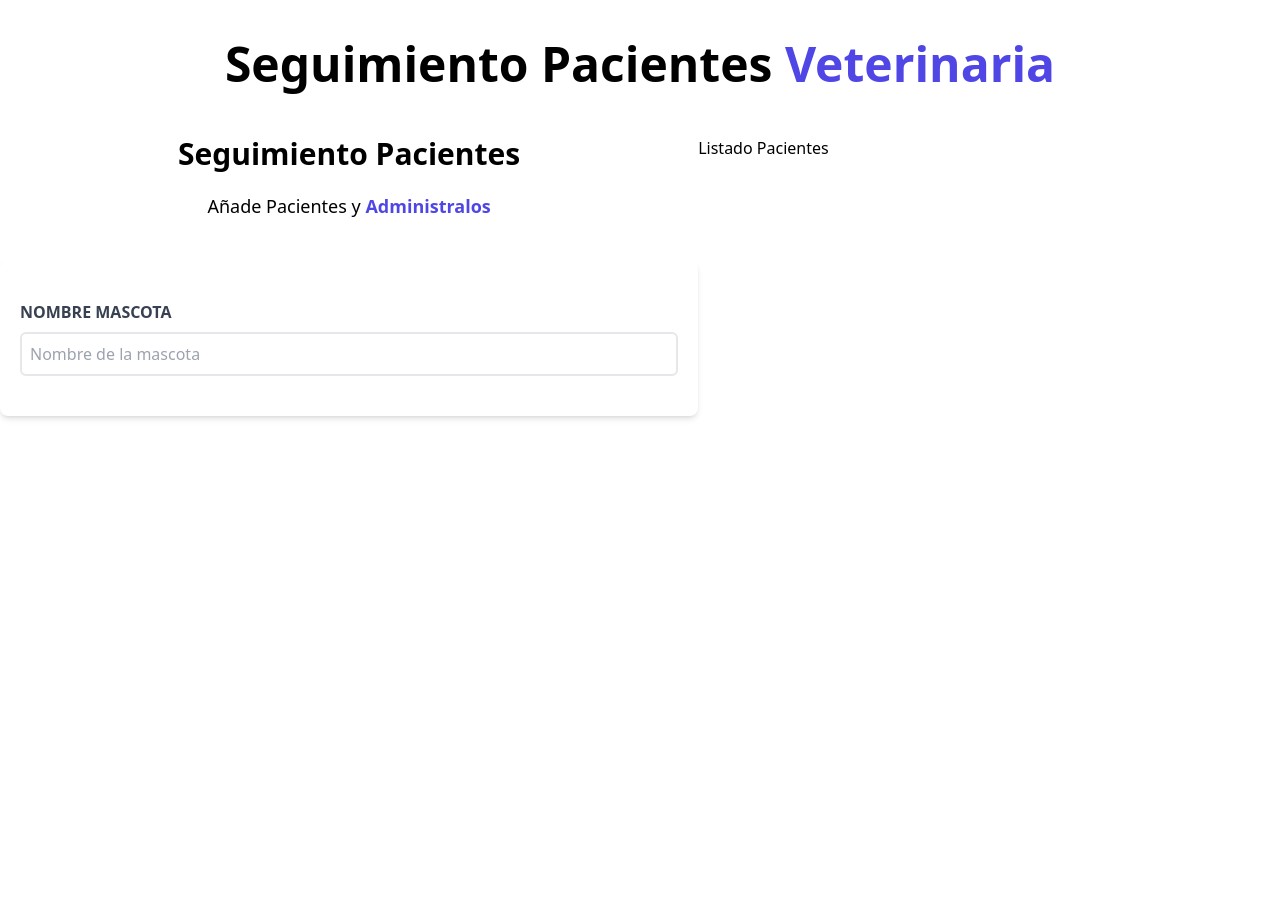
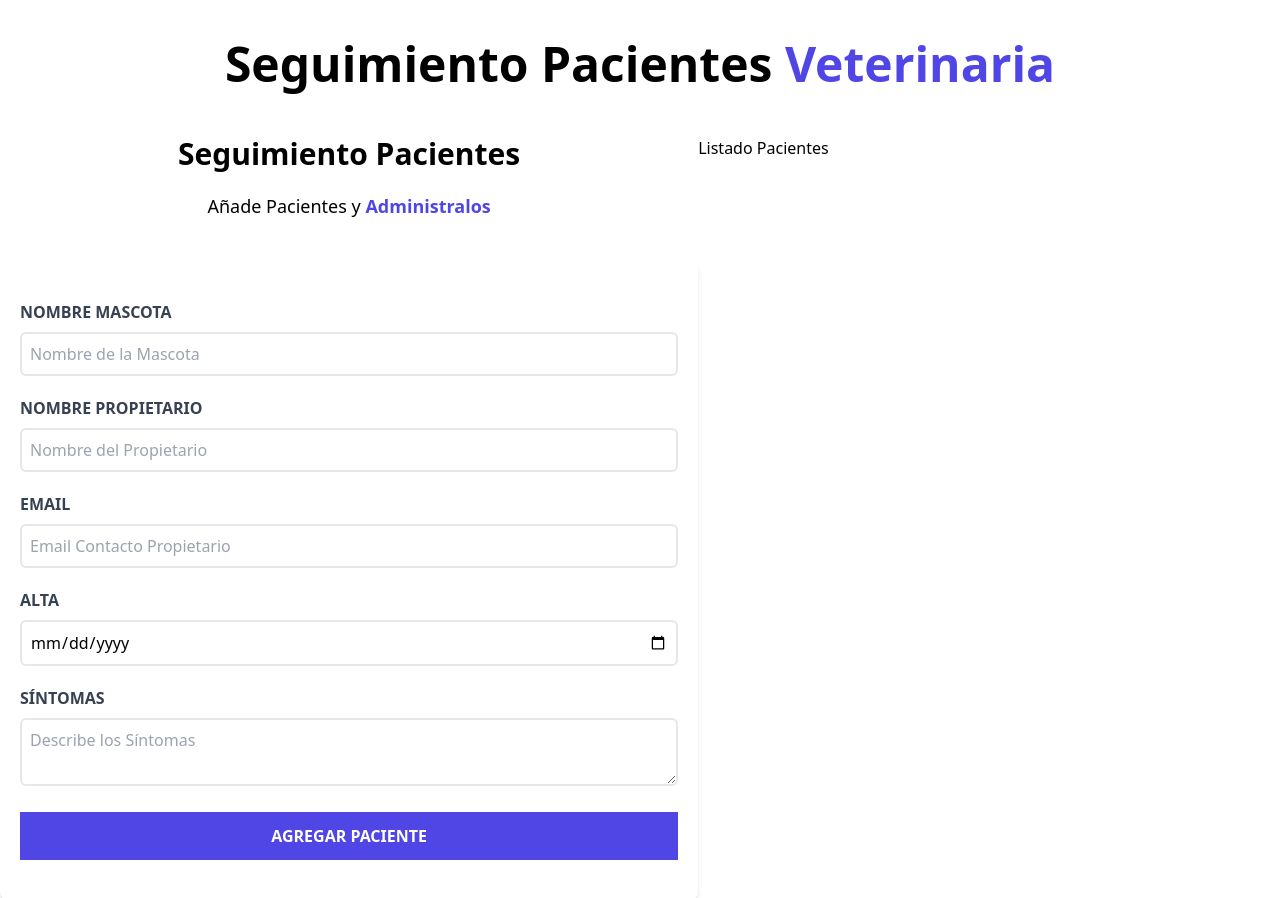
Before and after one commit to Grover1986/Proyectos-React, a React app in the folder projects/01-citas/: page / in a window 1280 px wide. Before the commit the page ends 800 px from the top, so only its background shows below. Built offline with nearby package versions, Linux system fonts and the light colour scheme; the HTML template or start-up script is replaced by a standard one.

Commit message:
feat(projects/01-citas): final front formulario

```diff
--- a/projects/01-citas/src/components/Formulario.jsx
+++ b/projects/01-citas/src/components/Formulario.jsx
@@ -10,12 +10,58 @@ const Formulario = () => {
          </p>
 
          <form className='bg-white shadow-md rounded-lg py-10 px-5'>
-            <label className='block text-gray-700 uppercase font-bold' htmlFor='mascota'>Nombre Mascota</label>
+            <div className='mb-5'>
+               <label className='block text-gray-700 uppercase font-bold' htmlFor='mascota'>Nombre Mascota</label>
+               <input
+                  type='text'
+                  placeholder='Nombre de la Mascota'
+                  className='border-2 w-full p-2 mt-2 placeholder-gray-400 rounded-md'
+                  id='mascota'
+               />
+            </div>
+
+            <div className='mb-5'>
+               <label className='block text-gray-700 uppercase font-bold' htmlFor='propietario'>Nombre Propietario</label>
+               <input
+                  type='text'
+                  placeholder='Nombre del Propietario'
+                  className='border-2 w-full p-2 mt-2 placeholder-gray-400 rounded-md'
+                  id='propietario'
+               />
+            </div>
+
+            <div className='mb-5'>
+               <label className='block text-gray-700 uppercase font-bold' htmlFor='email'>Email</label>
+               <input
+                  type='email'
+                  placeholder='Email Contacto Propietario'
+                  className='border-2 w-full p-2 mt-2 placeholder-gray-400 rounded-md'
+                  id='email'
+               />
+            </div>
+
+            <div className='mb-5'>
+               <label className='block text-gray-700 uppercase font-bold' htmlFor='alta'>Alta</label>
+               <input
+                  type='date'
+                  className='border-2 w-full p-2 mt-2 placeholder-gray-400 rounded-md'
+                  id='alta'
+               />
+            </div>
+
+            <div className='mb-5'>
+               <label className='block text-gray-700 uppercase font-bold' htmlFor='sintomas'>Síntomas</label>
+               <textarea
+                  id='sintomas'
+                  placeholder='Describe los Síntomas'
+                  className='border-2 w-full p-2 mt-2 placeholder-gray-400 rounded-md'
+               />
+            </div>
+
             <input
-               type='text'
-               placeholder='Nombre de la mascota'
-               className='border-2 w-full p-2 mt-2 placeholder-gray-400 rounded-md'
-               id='mascota'
+               type='submit'
+               className='bg-indigo-600 hover:bg-indigo-700 w-full p-3 text-white uppercase font-bold cursor-pointer transition-all'
+               value="Agregar Paciente"
             />
          </form>
       </div>
```
